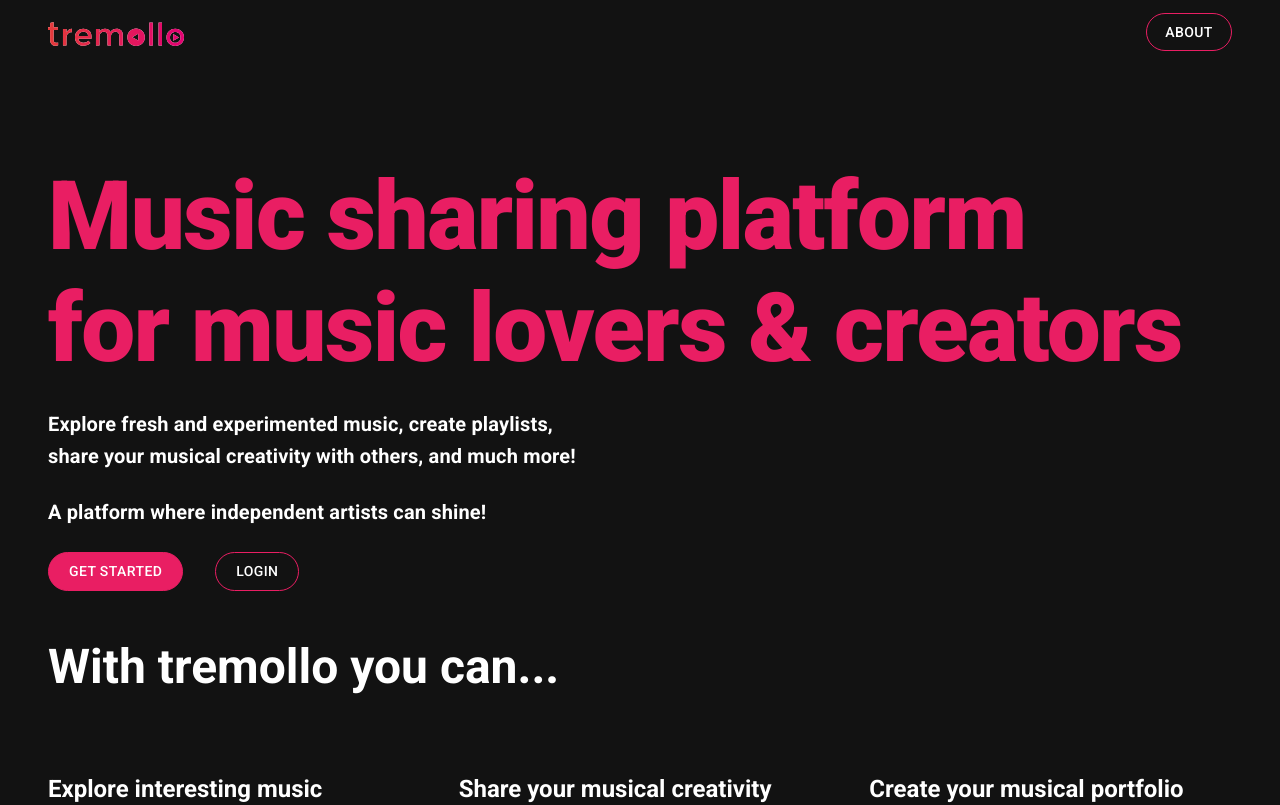
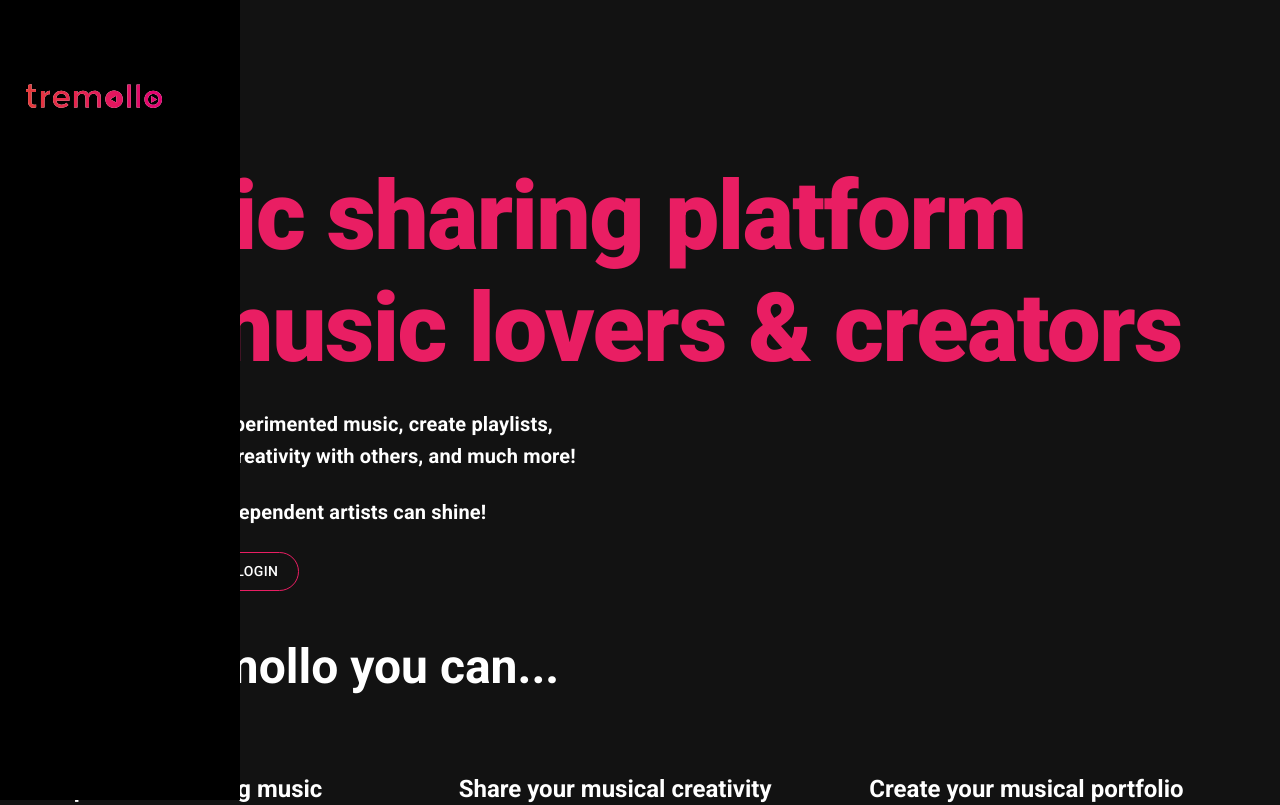
Before and after one commit to saaketc/Tremollo, a React (Create React App) app: page / in a window 1280 px wide. Shown: the top 805 px of the page. Built offline with nearby package versions, Linux system fonts and the light colour scheme; no server answers.

Commit message:
adding drawer

```diff
--- a/src/App.js
+++ b/src/App.js
@@ -27,6 +27,7 @@ import { getUser } from "./services/userServices";
 import ProtectedRoute from "./components/auth/protectedRoute";
 import Feedback from "./components/feedback";
 import About from "./components/about";
+import SideDrawer from "./components/common/drawer";
 
 function App() {
   const [user, setUser] = useState({});
@@ -56,7 +57,7 @@ function App() {
       <GlobalStyles />
       <Container maxWidth='100%'>
 
-      <Navbar user={user} />
+      <SideDrawer user={user} />
 
 
       <br />
--- /dev/null
+++ b/src/components/common/drawer.js
@@ -0,0 +1,141 @@
+import React from "react";
+import { useHistory } from "react-router-dom";
+import { makeStyles } from "@material-ui/core/styles";
+import Drawer from "@material-ui/core/Drawer";
+import CssBaseline from "@material-ui/core/CssBaseline";
+import AppBar from "@material-ui/core/AppBar";
+import Toolbar from "@material-ui/core/Toolbar";
+import List from "@material-ui/core/List";
+import Typography from "@material-ui/core/Typography";
+import Divider from "@material-ui/core/Divider";
+import ListItem from "@material-ui/core/ListItem";
+import ListItemIcon from "@material-ui/core/ListItemIcon";
+import ListItemText from "@material-ui/core/ListItemText";
+import InboxIcon from "@material-ui/icons/MoveToInbox";
+import MailIcon from "@material-ui/icons/Mail";
+import Navbar from "./navbar";
+import logo from "../../logo/logo.svg";
+import colors from "../../config/colors";
+// import Search from "../search/search";
+import SearchIcon from "@material-ui/icons/Search";
+import { IconButton, Button } from "@material-ui/core";
+import darkTheme from "../../config/themes/dark";
+import UploadButton from "../upload/uploadButton";
+import { buttonStyleOpen } from "../../config/buttonStyle";
+import { encode } from "../../utils/utilfunctions";
+
+const drawerWidth = 240;
+
+const useStyles = makeStyles((theme) => ({
+  root: {
+    display: "flex",
+  },
+
+  drawer: {
+    width: drawerWidth,
+    flexShrink: 0,
+  },
+  drawerPaper: {
+    width: drawerWidth,
+    background: "black",
+  },
+  // necessary for content to be below app bar
+  toolbar: theme.mixins.toolbar,
+  content: {
+    flexGrow: 1,
+    backgroundColor: theme.palette.background.default,
+    padding: theme.spacing(3),
+  },
+}));
+
+export default function SideDrawer(props) {
+  const classes = useStyles();
+  const { user } = props;
+  const history = useHistory();
+
+  const handleUploadButton = () => {
+    return history.push("/myMusic/upload");
+  };
+  const handlePlaylistClick = () => {
+    return history.push(`/playlist/${encode(user.userId)}`);
+  };
+
+  return (
+    <div className={classes.root}>
+      <div style={{ alignItems: "right" }}>
+        <Navbar user={user} />
+      </div>
+      <Drawer
+        className={classes.drawer}
+        variant="permanent"
+        classes={{
+          paper: classes.drawerPaper,
+        }}
+        anchor="left"
+      >
+        <div className={classes.toolbar} />
+        <List>
+          <ListItem>
+            <ListItemText style={{ marginLeft: "10px" }}>
+              <Typography style={{ marginTop: 0 }} variant="subtitle2" noWrap>
+                <a
+                  href="/"
+                  style={{ textDecoration: "none", color: colors.primary }}
+                >
+                  <img src={logo} alt="tremollo music" />
+                </a>
+              </Typography>
+            </ListItemText>
+          </ListItem>
+        </List>
+
+        <List>
+          <ListItem button>
+            <ListItemIcon>
+              {user && (
+                <IconButton
+                  type="submit"
+                  className={classes.iconButton}
+                  aria-label="search"
+                >
+                  <SearchIcon style={{ color: darkTheme.textColor }} />
+                </IconButton>
+              )}
+            </ListItemIcon>
+            <ListItemText secondary="Search" />
+          </ListItem>
+        </List>
+
+        <List>
+          {user && (
+            <>
+              <ListItem>
+                <ListItemText>
+                  <Button onClick={handlePlaylistClick} style={buttonStyleOpen}>
+                    My playlist
+                  </Button>
+                </ListItemText>
+              </ListItem>
+
+              <ListItem>
+                <ListItemText>
+                  <UploadButton onClick={handleUploadButton} />
+                </ListItemText>
+              </ListItem>
+            </>
+          )}
+        </List>
+        <List>
+          {["Inbox", "Starred", "Send email", "Drafts"].map((text, index) => (
+            <ListItem button key={text}>
+              <ListItemIcon>
+                {index % 2 === 0 ? <InboxIcon /> : <MailIcon />}
+              </ListItemIcon>
+              <ListItemText primary={text} />
+            </ListItem>
+          ))}
+        </List>
+      </Drawer>
+    </div>
+  );
+}
--- a/src/components/common/navbar.js
+++ b/src/components/common/navbar.js
@@ -11,8 +11,7 @@ import Button from "@material-ui/core/Button";
 import Hidden from "@material-ui/core/Hidden";
 
 import colors from "../../config/colors";
-import Search from "../search/search";
-import logo from "../../logo/logo.svg";
+// import Search from "../search/search";
 import UploadButton from "../upload/uploadButton";
 import { buttonStyleOpen } from "../../config/buttonStyle";
 import { Avatar } from "@material-ui/core";
@@ -114,12 +113,8 @@ function Navbar(props) {
   const handleProfile = () => {
     return window.location = `/profile/${encode(user.userId)}`;
   };
-  const handlePlaylistClick = () => {
-    return props.history.push(`/playlist/${encode(user.userId)}`);
-  };
-  const handleUploadButton = () => {
-    return props.history.push('/myMusic/upload');
-  };
+
+
   const handleLogout = () => {
     return props.history.push("/logout");
   };
@@ -127,7 +122,7 @@ function Navbar(props) {
   return (
     <div className={classes.root}>
       <Toolbar>
-        <Hidden only={["sm", "xs"]}>
+        {/* <Hidden only={["sm", "xs"]}>
           <Typography
             style={{ width: "100%" }}
             className={classes.title}
@@ -151,13 +146,9 @@ function Navbar(props) {
               <img src={logo} alt="tremollo music" />
             </a>
           </Typography>
-        </Hidden>
+        </Hidden> */}
         {/* Search component here */}
-        {user &&
-        <div style={{ marginRight: "300px", width: '100%' }}>
-        <Search />
-      </div>
-        }
+
 
 
         {!user && (
@@ -172,19 +163,7 @@ function Navbar(props) {
         )}
         {user && (
           <>
-              <IconButton>
-            <UploadButton onClick={handleUploadButton} />
-             </IconButton>
-             <IconButton>
 
-            <Button
-            onClick={handlePlaylistClick}
-            style={buttonStyleOpen}
-            className={classes.right}
-          >
-                My playlist
-          </Button>
-             </IconButton>
           <div style={{ margin: "20px",display: 'inline'}}>
 
 
--- a/src/components/feed.js
+++ b/src/components/feed.js
@@ -42,7 +42,7 @@ const Feed = (props) => {
   };
 
   return (
-    <Container maxWidth="100%">
+    <Container maxWidth="md">
       {
         loading ?
           <div class="d-flex justify-content-center align-items-center" style={{ marginTop: '10rem'}}>
```
